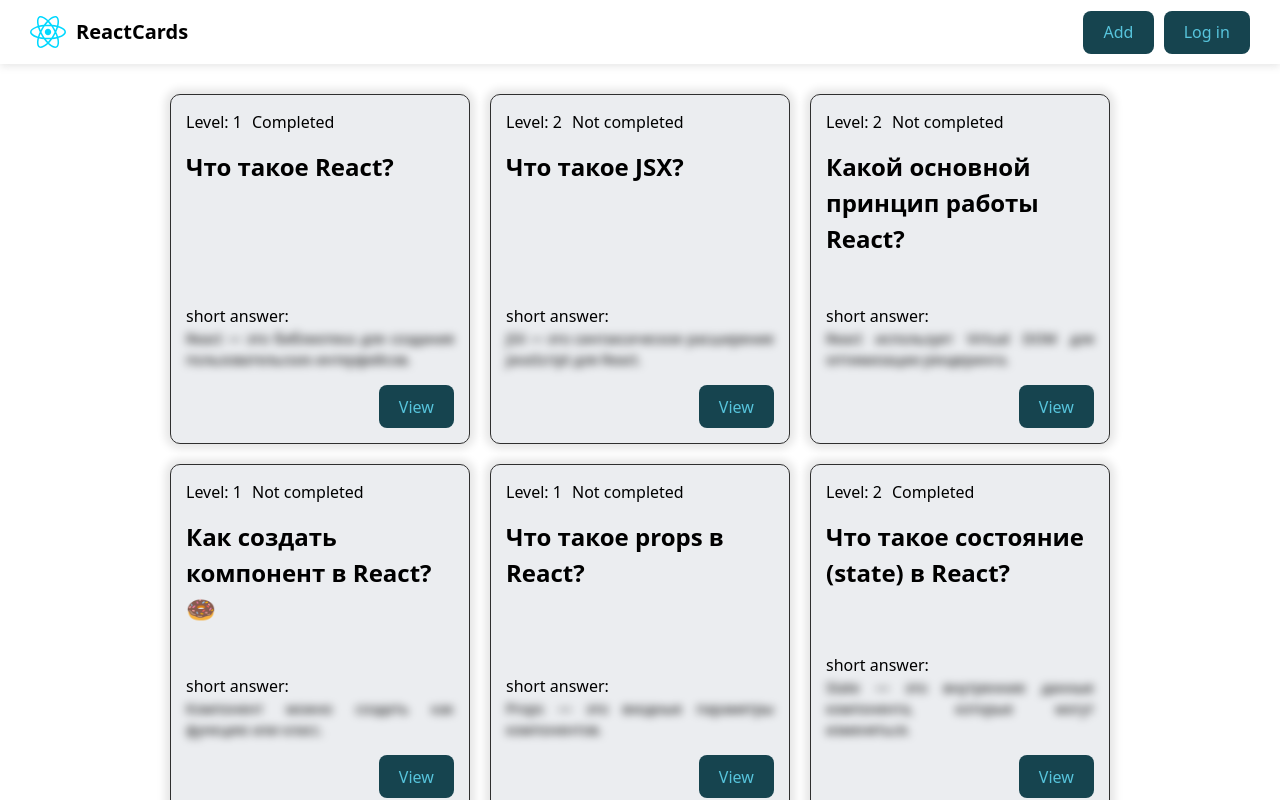
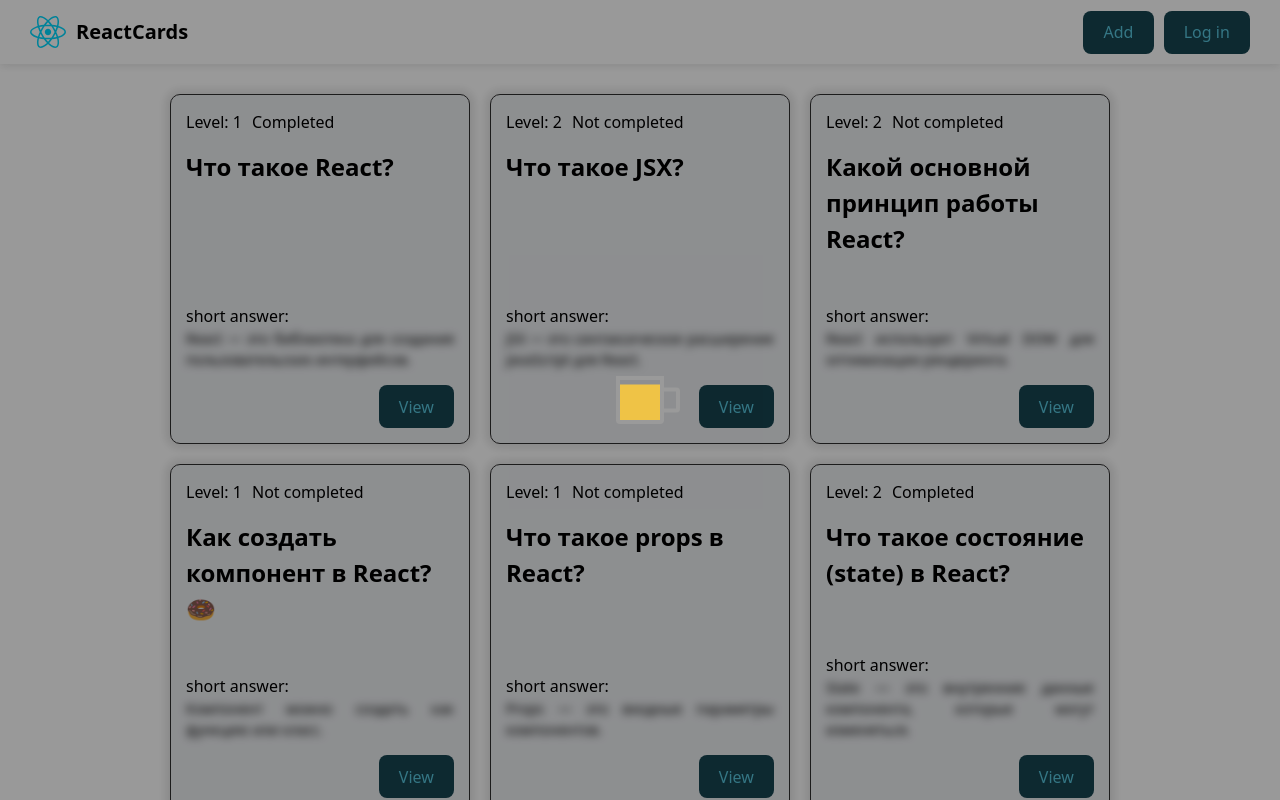
Before and after one commit to AliaksandrBykouski/ReactCards, a React (Vite) app: page / in a window 1280 px wide. Built offline with nearby package versions, Linux system fonts and the light colour scheme; data requests are answered from the project's data file.

Commit message:
add loader

```diff
--- /dev/null
+++ b/src/components/Loader/Loader.jsx
@@ -0,0 +1,11 @@
+import classes from "./Loader.module.scss";
+
+const Loader = () => {
+  return (
+    <div className={classes.backdrop}>
+      <span className={classes.loader}></span>
+    </div>
+  );
+};
+
+export default Loader;
--- /dev/null
+++ b/src/components/Loader/Loader.module.scss
@@ -0,0 +1,42 @@
+.backdrop {
+  position: fixed;
+  inset: 0;
+  background-color: rgba(0, 0, 0, 0.4);
+  z-index: 999;
+  display: flex;
+  justify-content: center;
+  align-items: center;
+}
+
+.loader {
+  width: 48px;
+  height: 48px;
+  display: inline-block;
+  position: relative;
+  border: 4px solid #9a9a9a;
+  box-sizing: border-box;
+  animation: fill 2s linear infinite alternate;
+  color: rgba(250, 201, 61, 0.9);
+  border-radius: 0 0 4px 4px;
+}
+.loader::after {
+  content: '';
+  box-sizing: border-box;
+  position: absolute;
+  left: 100%;
+  top: 50%;
+  transform: translateY(-50%);
+  border: 4px solid #9a9a9a;
+  width: 20px;
+  height: 25px;
+  border-radius: 0 4px 4px 0;
+}
+
+@keyframes fill {
+  0% {
+    box-shadow: 0 0  inset;
+  }
+  100% {
+    box-shadow: 0 -48px inset;
+  }
+}
--- /dev/null
+++ b/src/components/Loader/index.js
@@ -0,0 +1,3 @@
+import Loader from './Loader'
+
+export default Loader
--- a/src/pages/HomePage/HomePage.jsx
+++ b/src/pages/HomePage/HomePage.jsx
@@ -3,6 +3,7 @@ import classNames from "classnames";
 import { API_URL } from "../../constants";
 import { useState, useEffect } from "react";
 import QuestionCardList from "../../components/QuestionCardList";
+import Loader from "../../components/Loader/index.js";
 
 const HomePage = () => {
   const [questions, setQuestions] = useState([]);
@@ -24,6 +25,7 @@ const HomePage = () => {
 
   return (
     <div className={classNames(classes["home-page"])}>
+      <Loader />
       <QuestionCardList cards={questions} />
     </div>
   );
```
